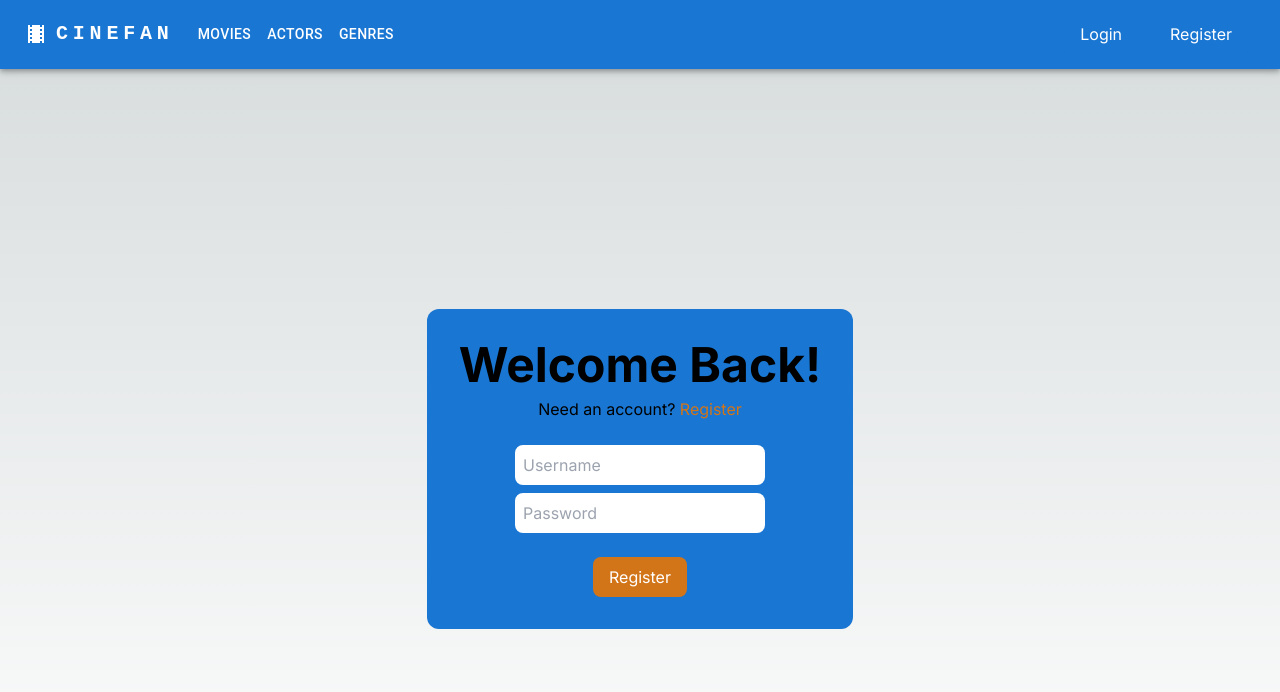
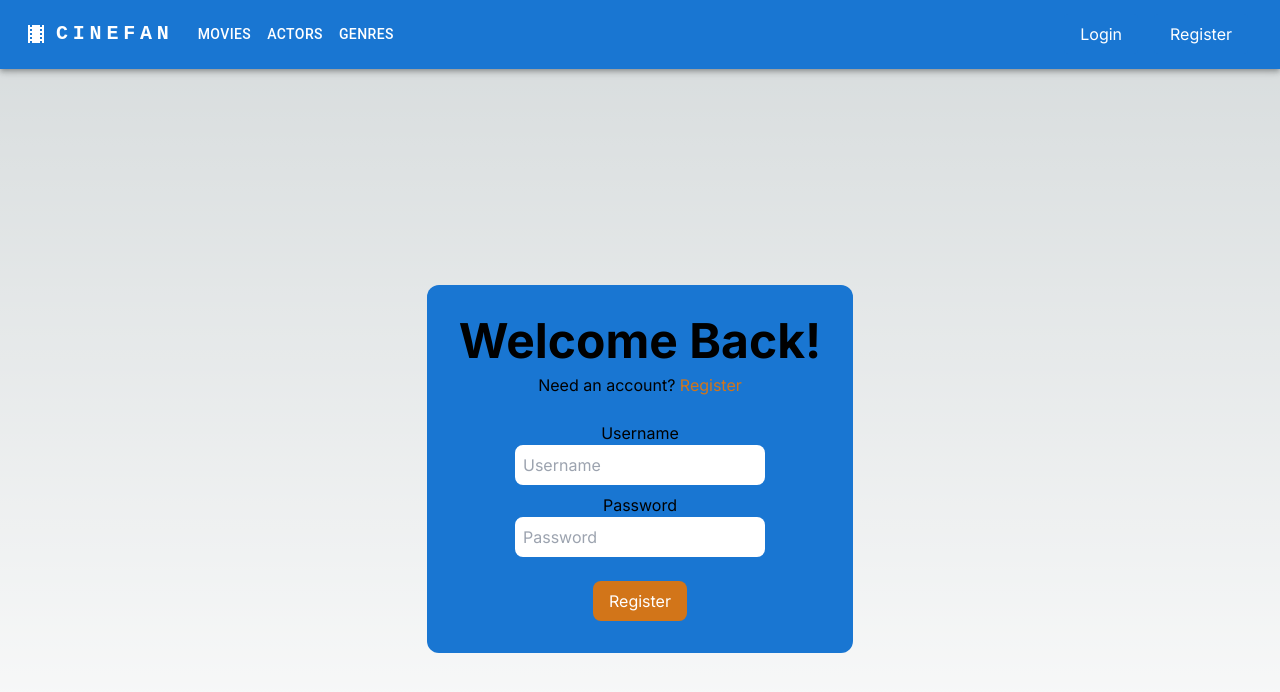
Before and after one commit to bradyhendu/COP4710-Project, a Next.js app in the folder nextjs-flask/: page /login in a window 1280 px wide. Shown: the top 692 px of the page. Built offline with nearby package versions, Linux system fonts and the light colour scheme.

Commit message:
Login page woruld send a request to /login when submitted

```diff
--- a/nextjs-flask/app/login/page.js
+++ b/nextjs-flask/app/login/page.js
@@ -1,15 +1,48 @@
-import React from 'react'
+'use client'
+import React, {useState} from 'react'
 import Link from 'next/link'
 
 const Login = () => {
+  const [formData, setFormData] = useState({
+    username: '',
+    password: ''
+  })
+
+  const handleChange = (event) => {
+    const {name, value} = event.target
+    setFormData({...formData, [name]: value})
+  }
+
+  const handleSubmit = (event) => {
+    event.preventDefault()
+    console.log(formData)
+
+    const response = fetch('http://localhost:3000/login', {
+      method: 'POST',
+      headers: {
+        'Content-Type': 'application/json'
+      },
+      credentials: 'include',
+      body: JSON.stringify(formData)
+    })
+
+    if (response.ok) {
+      console.log('Logged in successfully')
+    }else {
+      console.log('Failed to login')
+    }
+  }
+
   return (
     <div className='flex flex-col items-center justify-center h-screen text-center'>
       <div className='bg-primary p-8 rounded-xl'>
         <h1 className="text-5xl font-bold">Welcome Back!</h1>
         <p className='mt-2'>Need an account? <Link href='/register' className='text-secondary hover:text-accent'>Register</Link></p>
-        <form className='mt-6 flex flex-col items-center'>
-          <input type='text' placeholder='Username' className='p-2 rounded-lg text-dark' />
-          <input type='password' placeholder='Password' className='p-2 mt-2 rounded-lg text-dark' />
+        <form className='mt-6 flex flex-col items-center' onSubmit={handleSubmit}>
+          <label htmlFor='username'>Username</label>
+          <input type='text' placeholder='Username' className='p-2 rounded-lg text-dark' name='username' value={formData.username} onChange={handleChange}/>
+          <label htmlFor='password' className='mt-2'>Password</label>
+          <input type='password' placeholder='Password' className='p-2 rounded-lg text-dark' name='password' value={formData.password} onChange={handleChange} />
           <button type='submit' className='mt-6 bg-secondary hover:bg-accent text-white px-4 py-2 rounded-lg'>Register</button>
         </form>
       </div>
```
